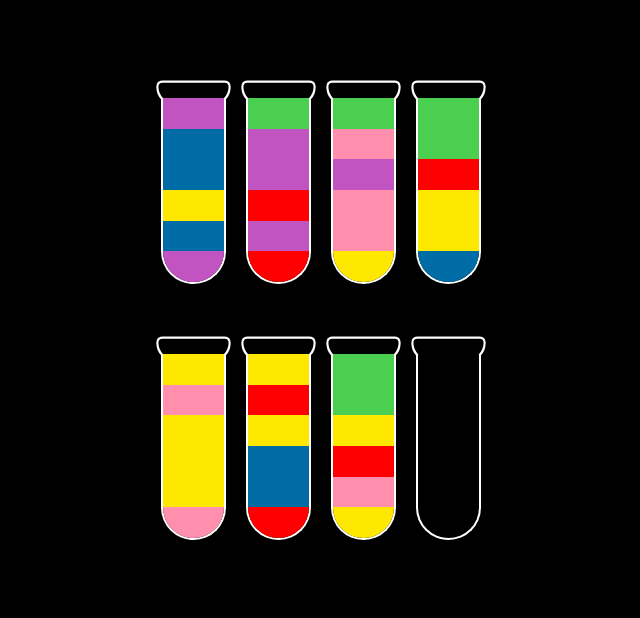
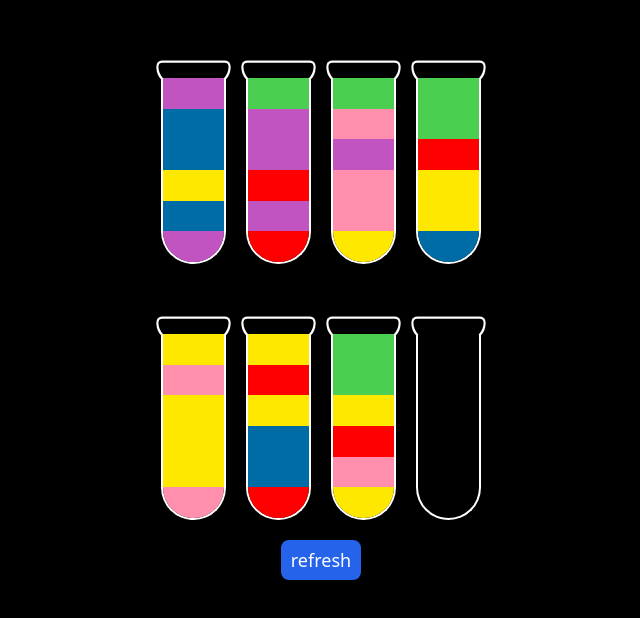
Before and after one commit to Diky-Without-C/color-sorter, a React (Vite) app: page / in a window 1280 px wide. Shown: the part 116-734 px from the top of the page, without its empty margins (319-959 px from the left). Built offline with nearby package versions, Linux system fonts and the light colour scheme.

Commit message:
feat: add reset button

```diff
--- a/src/App.jsx
+++ b/src/App.jsx
@@ -131,7 +131,7 @@ export default function App() {
   }, []);
 
   return (
-    <main className="flex h-screen w-full flex-col items-center justify-center bg-black">
+    <main className="bg-re flex h-screen w-full flex-col items-center justify-center bg-black">
       <div className="mt-5 flex h-12 w-full justify-center">
         <h1
           className={`${checkWin() ? "opacity-100" : "opacity-0"} text-xl font-bold text-white`}
@@ -139,7 +139,7 @@ export default function App() {
           Congratulations You Win !!
         </h1>
       </div>
-      <div className="mb-5 grid w-10/12 grid-cols-4 gap-x-5 gap-y-12 md:w-4/12 xl:w-3/12">
+      <div className="mb-5 grid w-11/12 grid-cols-4 gap-x-5 gap-y-12 md:w-4/12 xl:w-3/12">
         {liquids.map((liquid, index) => {
           const isSelected = selectedGlassIndex == index;
           const isPouring = pouring == index;
@@ -156,6 +156,12 @@ export default function App() {
           }
         })}
       </div>
+      <button
+        onClick={handleSetLiquid}
+        className="h-10 w-20 rounded-lg bg-blue-600 text-lg text-white"
+      >
+        refresh
+      </button>
       {checkWin() && <Confetti />}
     </main>
   );
```
